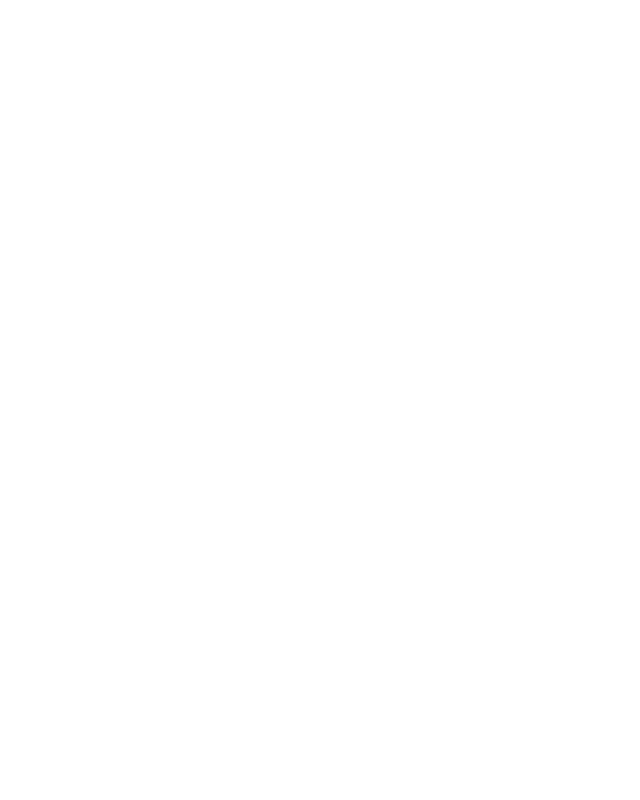
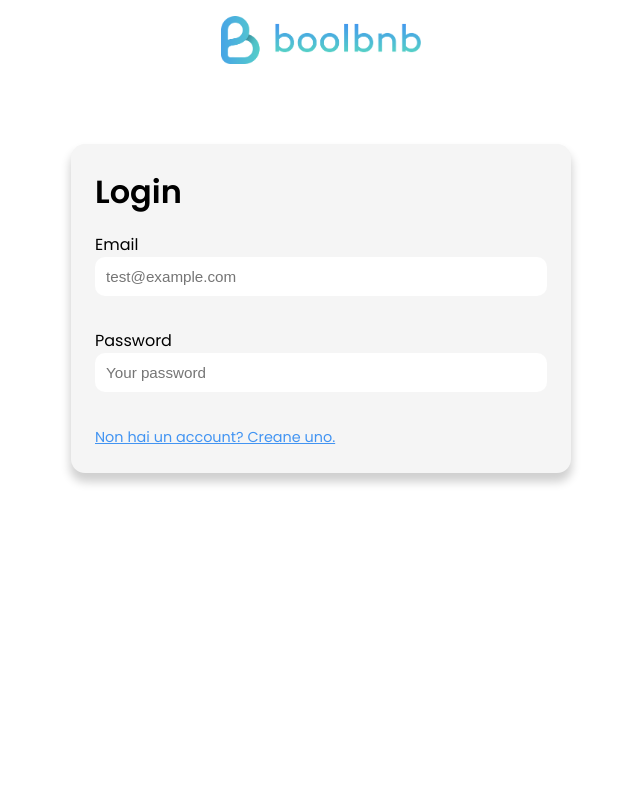
Before and after one commit to Spectrum5/bool-bnb-frontend, a Vue app: page /login in a window 1280 px wide. Before the commit this address had no page. Shown: the top 800 px of the page, without its empty margins (319-959 px from the left). Built offline with nearby package versions, Linux system fonts and the light colour scheme.

Commit message:
-Agg. componente AppLogin -Agg. partial form -Agg. rotta Login

```diff
--- a/src/components/AppLogo.vue
+++ b/src/components/AppLogo.vue
@@ -34,6 +34,7 @@
 
     >img {
         height: 100%;
+        display: block;
     }
 }
 
--- a/src/router.js
+++ b/src/router.js
@@ -1,17 +1,23 @@
 import { createRouter, createWebHistory } from 'vue-router';
-// import views
+
+// Public Pages
 import HomeView from './views/public/HomeView.vue';
 import ApartmentView from './views/public/ApartmentView.vue';
 import HomeSearch from './views/public/HomeSearch.vue';
 
+// Authentication Pages
+import AppLogin from './views/auth/AppLogin.vue';
+
 const router = createRouter({
     history: createWebHistory(),
     routes: [
+        // Public Pages
         {
             path: '/',
             name: 'home',
             component: HomeView
-        },{
+        },
+        {
             path: '/apartments/:slug',
             name: 'apartment',
             component: ApartmentView
@@ -21,6 +27,12 @@
             name: 'apartment-search',
             component: HomeSearch
         },
+        // Authentication Pages
+        {
+            path: '/login',
+            name: 'login',
+            component: AppLogin
+        },
     ]
 });
 
--- a/src/styles/main.scss
+++ b/src/styles/main.scss
@@ -1,5 +1,6 @@
 // Import variables
-@use './partials/variables.scss';
+@use './partials/variables.scss' as *;
+@use './partials/reset.scss' as *;
 
 @import url('https://fonts.googleapis.com/css2?family=Poppins:ital,wght@0,200;0,300;0,400;0,500;0,600;1,200&display=swap%27');
 
--- /dev/null
+++ b/src/styles/partials/form.scss
@@ -0,0 +1,90 @@
+@use '../partials/variables.scss' as *;
+@use '../partials/mixins.scss' as *;
+
+.formContainer {
+    width: 500px;
+    margin: 0 auto;
+    padding: 1.5rem;
+    margin-top: 4rem;
+    border-radius: 14px;
+    background-color: $light-color-one;
+    box-shadow: 0px 8px 10px 1px #00000030;
+}
+
+form .row {
+    margin-bottom: 2rem;
+}
+
+.row {
+
+    &.inline-spaced {
+        @include flexSpaceBtwn;
+    }
+
+    &.inline-center {
+        @include flexRowCenter(0.5rem);
+    }
+
+    .group {
+
+        &.inline-center {
+            @include flexRowCenter(0.25rem);
+
+            input {
+                width: fit-content;
+            }
+        }
+
+        label:not(.fakeInput) {
+            text-transform: capitalize;
+            margin-right: 1rem;
+            display: block;
+            white-space: nowrap;
+        }
+
+        input,
+        textarea,
+        select,
+        .fakeInput {
+            font-size: 0.95rem;
+            width: 100%;
+            max-width: 100%;
+            padding: 10px;
+            border-radius: 10px;
+            border: none;
+            // @include myHover;
+            @include customOutline;
+            border: 1px solid transparent;
+
+            // background: $light-color-three;
+
+            &.invalid {
+                border: 1px solid $danger-color-dark;
+            }
+        }
+
+        .fakeInput {
+            display: inline-block;
+            width: 150px;
+            text-transform: capitalize;
+            .icon {
+                margin-right: 10px;
+            }
+        }
+
+        select:not(.showAll):focus {
+            option:first-child {
+                display: none;
+            }
+        }
+
+        option {
+            text-transform: capitalize
+        }
+    }
+
+    button {
+        // @include customButton;
+        width: 100%;
+    }
+}
--- a/src/styles/partials/mixins.scss
+++ b/src/styles/partials/mixins.scss
@@ -1,3 +1,5 @@
+@use '../partials/variables.scss' as *;
+
 @mixin flexSpaceBtwn ($gap: 0) {
     display: flex;
     justify-content: space-between;
@@ -13,7 +15,7 @@
 }
 
 @mixin largeContainer {
-    max-width: 1860px;
+    max-width: 1760px;
     margin: 0 auto;
 }
 
--- a/src/styles/partials/variables.scss
+++ b/src/styles/partials/variables.scss
@@ -1,6 +1,6 @@
 // Colors
 
-$light-color-one: #FBFEF9;
+$light-color-one: #f5f5f5;
 $dark-color-one: #141414;
 
 $color-one-dark: #4294F2;
@@ -8,6 +8,9 @@
 
 $color-two-dark: #59DCC0;
 $color-two-light: #8ffde5;
+
+$color-three-dark: #f39237;
+$color-three-light: #faa95e;
 
 $success-color-light: #56db75;
 $success-color-dark: #28a745;
--- /dev/null
+++ b/src/views/auth/AppLogin.vue
@@ -0,0 +1,90 @@
+<script>
+
+// Components
+import AppLogo from '../../components/AppLogo.vue';
+
+export default {
+    name: 'AppLogin',
+    components: {
+        AppLogo
+    },
+    data() {
+        return {
+        }
+    },
+    mounted() {
+    }
+}
+</script>
+
+<template>
+    <header>
+        <div class="container">
+            <AppLogo />
+        </div>
+    </header>
+    <main>
+        <div class="container">
+            <div class="formContainer">
+                <h1 class="mainTitle">login</h1>
+                <form>
+                    <div class="row">
+                        <div class="group large">
+                            <label for="email">email</label>
+                            <input type="text" id="email" name="email" placeholder="test@example.com">
+                        </div>
+                    </div>
+
+                    <div class="row">
+                        <div class="group large">
+                            <label for="password">password</label>
+                            <input type="password" id="password" name="password" placeholder="Your password">
+                        </div>
+                    </div>
+                </form>
+                <a href="" class="customLink">Non hai un account? Creane uno.</a>
+            </div>
+        </div>
+    </main>
+
+    <footer>
+        <div class="container">
+            FOOTER
+        </div>
+    </footer>
+</template>
+
+<style lang="scss" scoped>
+@use '../../styles/partials/variables.scss' as *;
+@use '../../styles/partials/mixins.scss' as *;
+@use '../../styles/partials/form.scss' as *;
+
+.mainTitle {
+    margin-bottom: 1rem;
+    text-transform: capitalize
+}
+
+.customLink {
+    color: $color-one-dark;
+    font-size: 0.9rem
+}
+
+.container {
+    @include largeContainer;
+    @include flexRowCenter;
+}
+
+header {
+    padding: 1rem 0;
+}
+
+main {
+    height: 100vh;
+}
+
+footer {
+    padding: 1.5rem;
+    background-color: darkgrey;
+    text-align: center;
+}
+</style>
--- a/src/views/public/HomeView.vue
+++ b/src/views/public/HomeView.vue
@@ -168,6 +168,10 @@
         </nav>
     </header>
 
+    <div>
+        <p>Link per i test, li potete eliminare</p>
+        <router-link to="/login">login</router-link>
+    </div>
 
     <!--
         <div class="container">
--- a/vite.config.js
+++ b/vite.config.js
@@ -17,11 +17,8 @@
         preprocessorOptions: {
             scss: {
                 // Attenzione al percorso!
-                additionalData: `
-                    @import './src/styles/partials/reset.scss';
-                    @import './src/styles/partials/variables.scss';
-                    @import './src/styles/partials/mixins.scss';
-                `
+                additionalData:
+                `@use './src/styles/main.scss';`
             }
         }
     }
```
